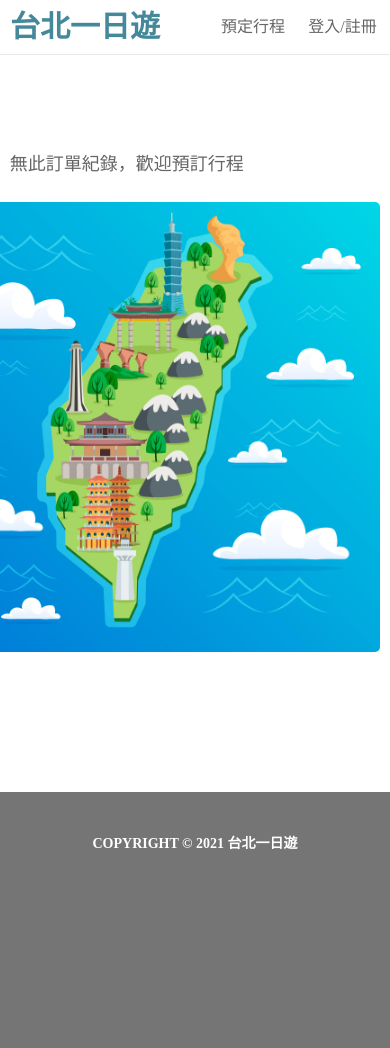
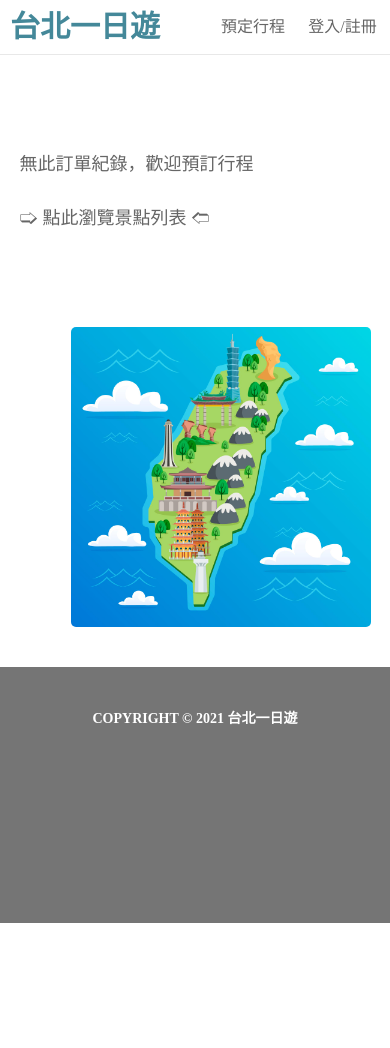
Before and after one commit to PeiYingr/Taipei-day-trip, a Flask app: page /thankyou in a window 390 px wide. After the commit the page ends 923 px from the top, so only its background shows below. Run offline with Flask 2, Linux system fonts and the light colour scheme.

Commit message:
modified css of thankyou

```diff
--- a/static/CSS/thankyou.css
+++ b/static/CSS/thankyou.css
@@ -37,7 +37,7 @@
     width: 450px;
     height: 450px;
     position: absolute;
-    right:0px;
+    right:100px;
     bottom:100px;
 }
 .picture img{
@@ -107,7 +107,7 @@
 }
 @media (max-width:1200px){
     .headline, .order, .noOrder, .successOrder{
-        width:95%;
+        width:90%;
     }
 }
 @media (max-width:900px){
@@ -116,10 +116,24 @@
         height:50%;
         margin:0px auto;
     }
+    .picture{
+    width:350px;
+    height:350px;
+    right:50px;
+}
 }
 @media (max-width:700px){
     .attractionPicture{
         display: none;
+    }
+    .picture{
+        width:300px;
+        height:300px;
+        right:0px;
+        bottom:0px;
+    }
+    .noOrder{
+        height:475px;
     }
 }
 @media (max-width:400px){
```
